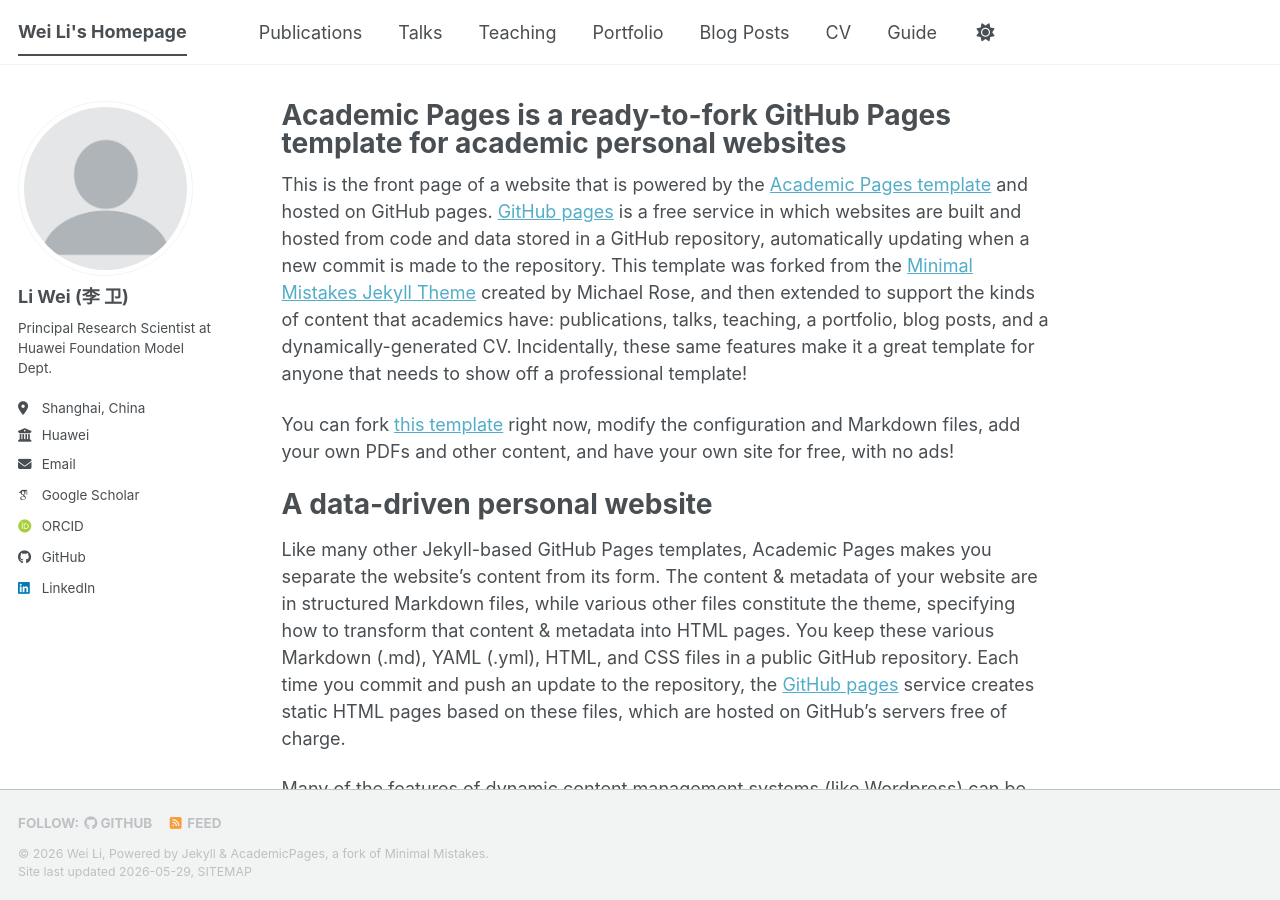
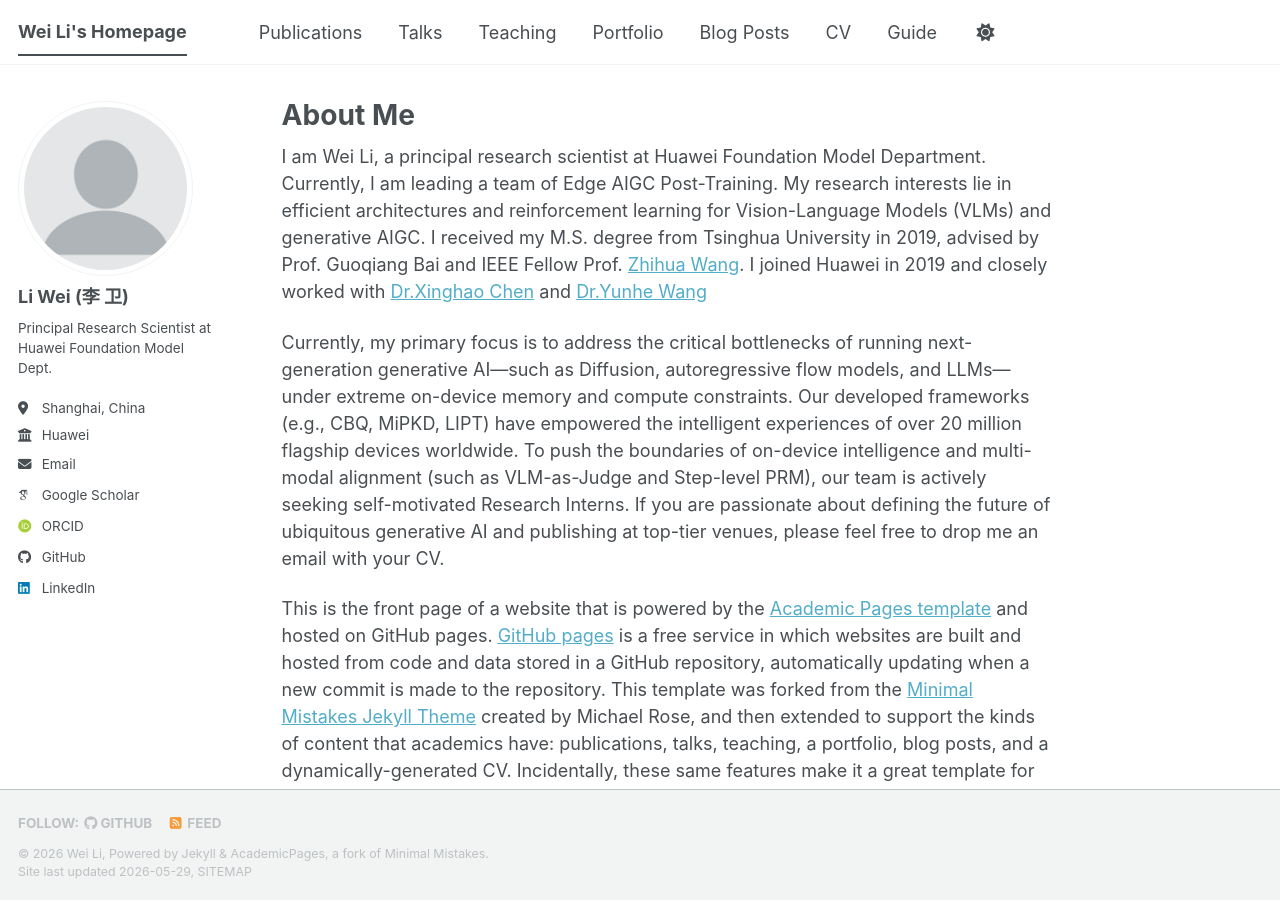
Before and after one commit to WeiLi-THU/WeiLi-THU.github.io, a Jekyll site: the page built from _pages/about.md, in a window 1280 px wide and 900 px high. Built offline with Jekyll 4.4.1, drawn with Linux system fonts in a browser that asks for light colours; some web fonts are replaced; a script bundle is joined from its source files by our own code; library files that are not in the unit come from our copies.

Commit message:
Update about.md

```diff
--- a/_pages/about.md
+++ b/_pages/about.md
@@ -1,11 +1,15 @@
 ---
 permalink: /
-title: "Academic Pages is a ready-to-fork GitHub Pages template for academic personal websites"
+title: "About Me"
 author_profile: true
 redirect_from:
   - /about/
   - /about.html
 ---
+
+I am Wei Li, a principal research scientist at Huawei Foundation Model Department. Currently, I am leading a team of Edge AIGC Post-Training. My research interests lie in efficient architectures and reinforcement learning for Vision-Language Models (VLMs) and generative AIGC.  I received my M.S. degree from Tsinghua University in 2019, advised by Prof. Guoqiang Bai and IEEE Fellow Prof. [Zhihua Wang](https://www.ime.tsinghua.edu.cn/info/1010/1746.htm). I joined Huawei in 2019 and closely worked with [Dr.Xinghao Chen](https://scholar.google.com/citations?user=tuGWUVIAAAAJ&hl=en) and [Dr.Yunhe Wang](https://scholar.google.com/citations?user=isizOkYAAAAJ&hl=en)
+
+Currently, my primary focus is to address the critical bottlenecks of running next-generation generative AI—such as Diffusion, autoregressive flow models, and LLMs—under extreme on-device memory and compute constraints. Our developed frameworks (e.g., CBQ, MiPKD, LIPT) have empowered the intelligent experiences of over 20 million flagship devices worldwide.  To push the boundaries of on-device intelligence and multi-modal alignment (such as VLM-as-Judge and Step-level PRM), our team is actively seeking self-motivated Research Interns. If you are passionate about defining the future of ubiquitous generative AI and publishing at top-tier venues, please feel free to drop me an email with your CV.
 
 This is the front page of a website that is powered by the [Academic Pages template](https://github.com/academicpages/academicpages.github.io) and hosted on GitHub pages. [GitHub pages](https://pages.github.com) is a free service in which websites are built and hosted from code and data stored in a GitHub repository, automatically updating when a new commit is made to the repository. This template was forked from the [Minimal Mistakes Jekyll Theme](https://mmistakes.github.io/minimal-mistakes/) created by Michael Rose, and then extended to support the kinds of content that academics have: publications, talks, teaching, a portfolio, blog posts, and a dynamically-generated CV. Incidentally, these same features make it a great template for anyone that needs to show off a professional template!
 
```
